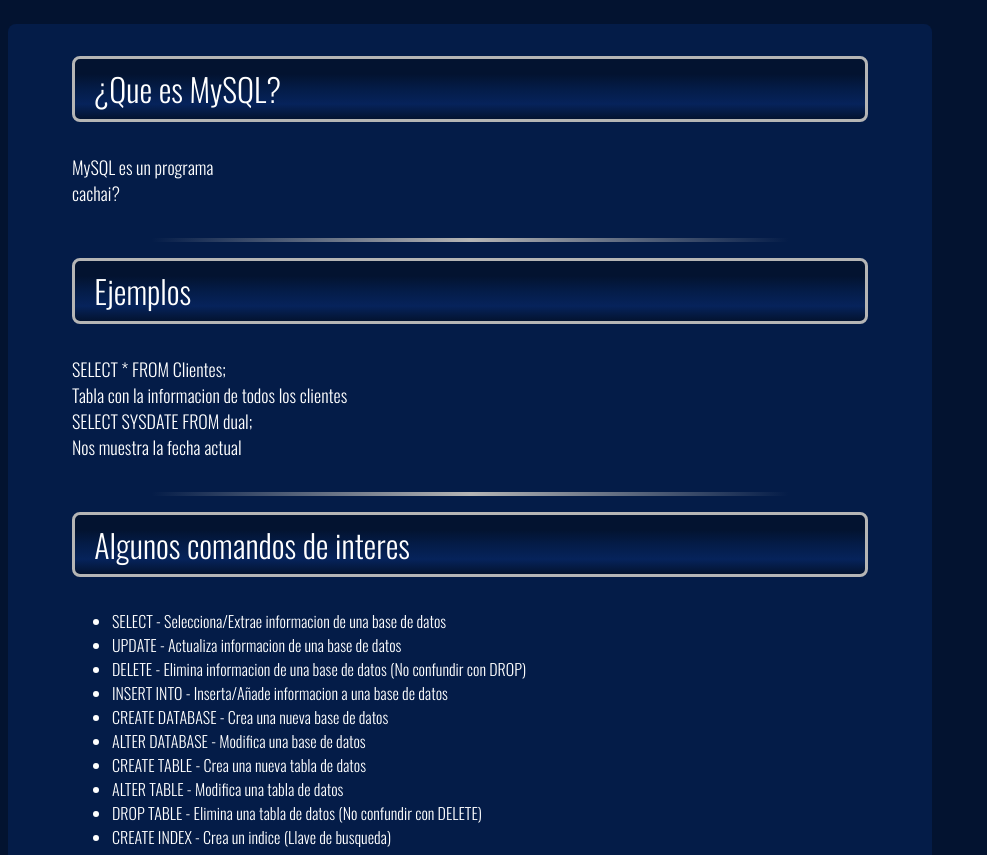
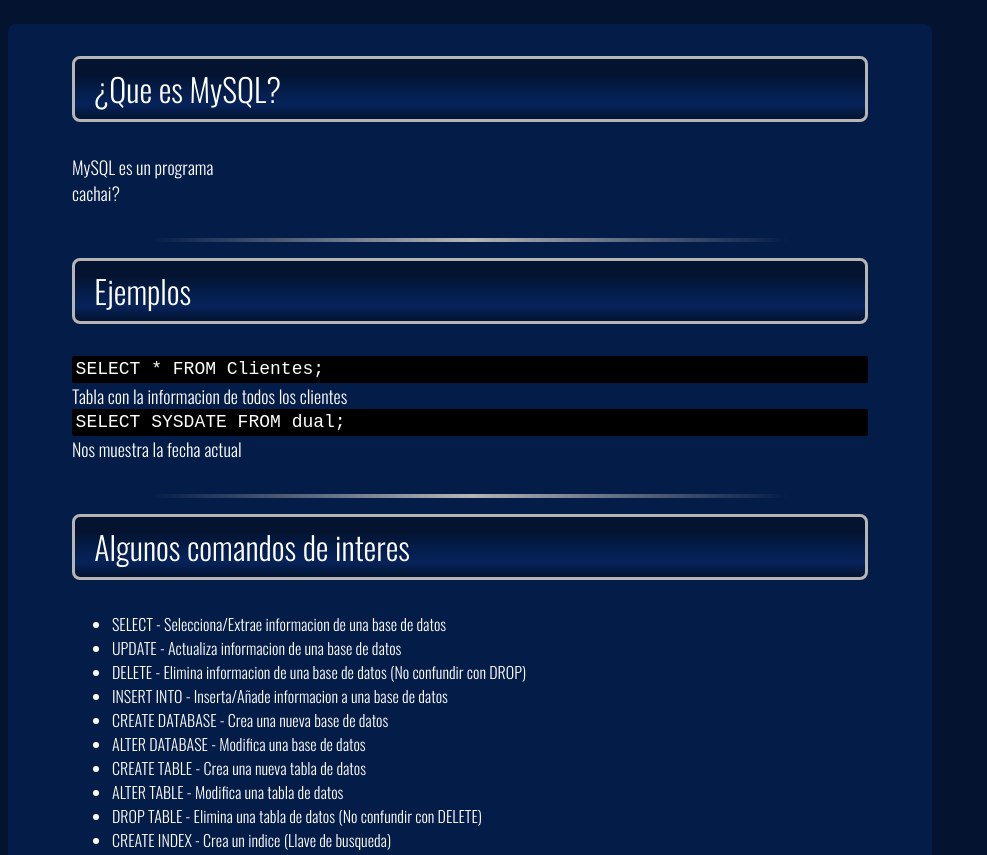
Before and after one commit to SuperCALIENTITO/mysql, a plain HTML site: page html/query.html in a window 1280 px wide. Shown: the top 855 px of the page, without its empty margins (0-987 px from the left). Drawn offline with Linux system fonts and the light colour scheme.

Commit message:
Update style.css

```diff
--- a/css/style.css
+++ b/css/style.css
@@ -4,6 +4,7 @@
     --bgr3: rgb(6, 35, 91);
     --bgr4: rgb(5, 40, 111);
     --white: rgb(181, 181, 181);
+    --console1: rgb(0, 0, 0);
 }
 
 @font-face {
@@ -57,6 +58,14 @@ body {
     font-size: large;
 }
 
+.example {
+    background-color: var(--console1);
+    border-radius: 2px;
+
+    padding: 0.2em;
+    font-family: "Courier New";
+}
+
 .line {
     height: 4px;
     background-color: #E6E6E6;
```
